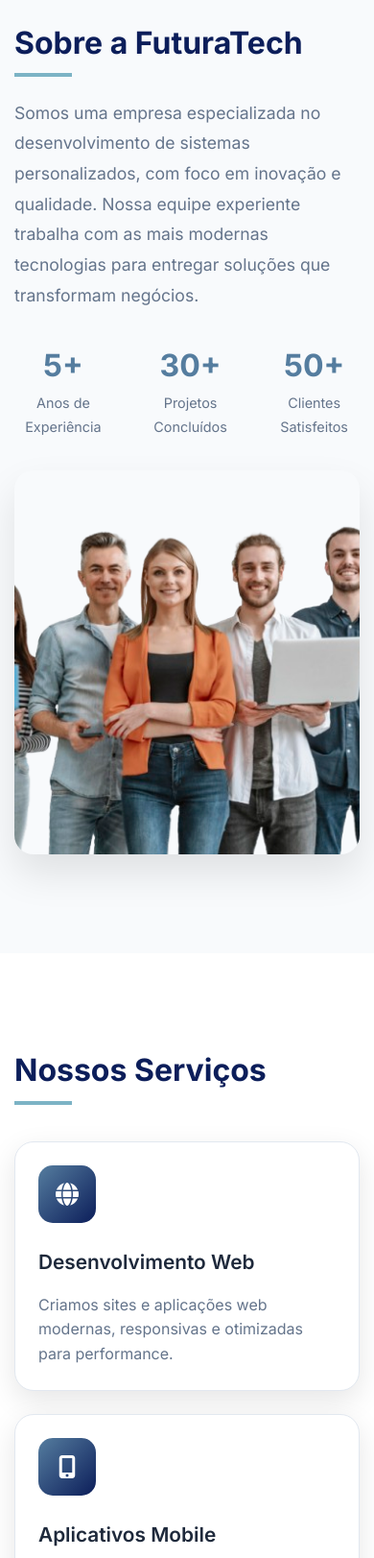
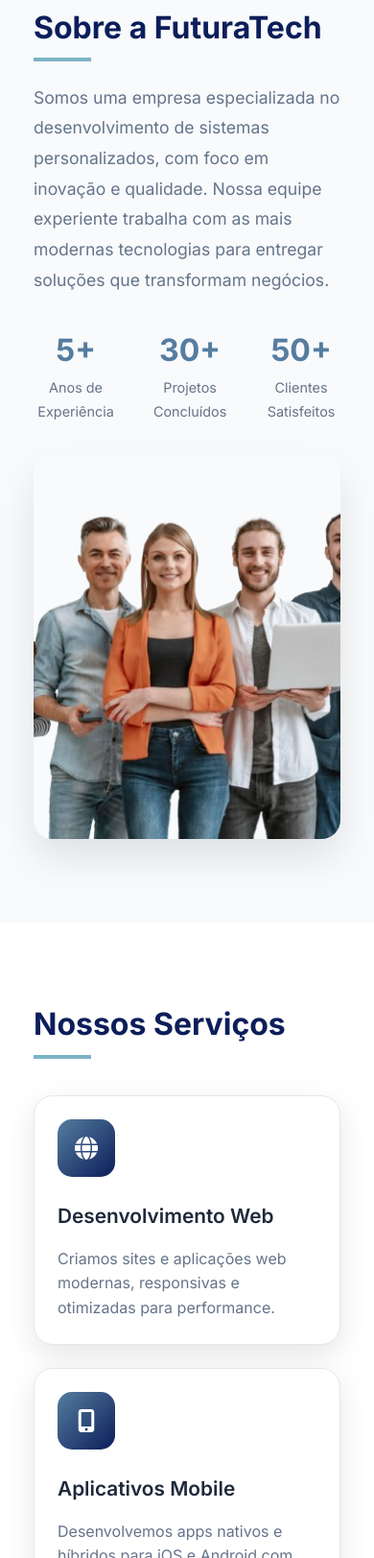
Before and after one commit to Pedroo2020/FuturaTech, a plain HTML site: page index.html in a window 390 px wide. Shown: the part 1042-2665 px from the top of the page at 96% size. Drawn offline with Linux system fonts and the light colour scheme; some packages are replaced by stand-ins of ours; a script that the page names is missing.

Commit message:
Update estilo.css

```diff
--- a/assets/css/estilo.css
+++ b/assets/css/estilo.css
@@ -234,7 +234,7 @@ body {
 
 /* About Section */
 .about {
-    padding: 6rem 0;
+    padding: 6rem 2.5rem;
     background: #f8fafc;
 }
 
@@ -301,7 +301,7 @@ body {
 
 /* Services Section */
 .services {
-    padding: 6rem 0;
+    padding: 6rem 2.5rem;
     background: #fff;
 }
 
@@ -356,7 +356,7 @@ body {
 
 /* Team Section */
 .team {
-    padding: 6rem 0;
+    padding: 6rem 2.5rem;
     background: #f8fafc;
 }
 
@@ -404,7 +404,7 @@ body {
 
 /* Contact Section */
 .contact {
-    padding: 6rem 0;
+    padding: 6rem 2.5rem;
     background: #fff;
 }
 
@@ -695,4 +695,8 @@ body {
     .service-card {
         padding: 1.5rem;
     }
+
+    .about, .services, .team, .contact {
+        padding: 5rem 1.25rem;
+    }
 }
```
